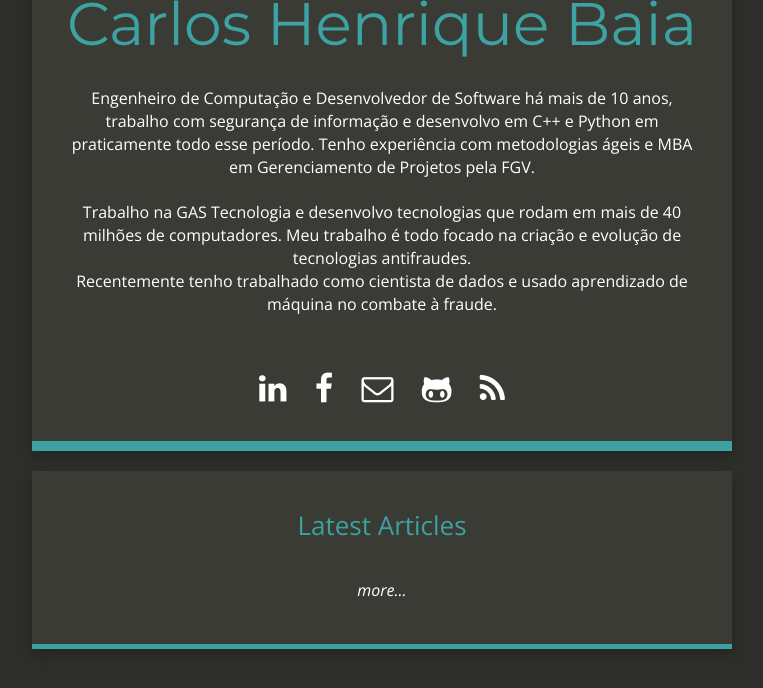
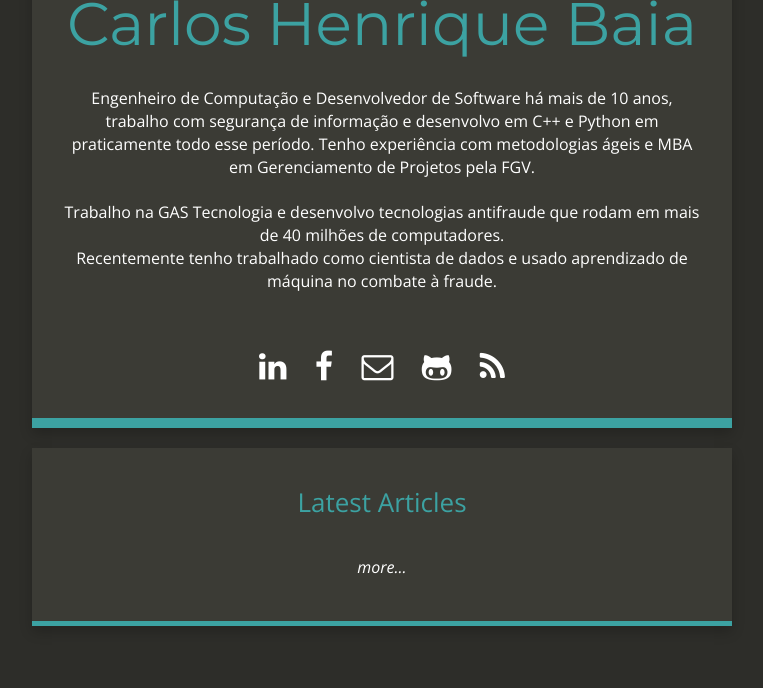
Before and after one commit to carlosbaia/carlosbaia.github.io, a Jekyll site: the page built from index.html, in a window 1280 px wide, cut to the strip 174-862 px from the top of the page. Shown: the whole strip, without its empty margins (258-1021 px from the left). Built offline with Jekyll 4.4.1, drawn with Linux system fonts in a browser that asks for light colours; nearby versions of some CDN libraries; Markdown is read by kramdown in place of the engine named in the settings.

Commit message:
Update _config.yml

```diff
--- a/_config.yml
+++ b/_config.yml
@@ -4,7 +4,7 @@
 description: "Carlos Henrique Baia`s personal page"
 baseurl: ""
 url: "http://carlosbaia.com/"
-title_description: "Engenheiro de Computação e Desenvolvedor de Software há mais de 10 anos, trabalho com segurança de informação e desenvolvo em C++ e Python em praticamente todo esse período. Tenho experiência com metodologias ágeis e MBA em Gerenciamento de Projetos pela FGV.<br><br>Trabalho na GAS Tecnologia e desenvolvo tecnologias que rodam em mais de 40 milhões de computadores. Meu trabalho é todo focado na criação e evolução de tecnologias antifraudes.<br>Recentemente tenho trabalhado como cientista de dados e usado aprendizado de máquina no combate à fraude."
+title_description: "Engenheiro de Computação e Desenvolvedor de Software há mais de 10 anos, trabalho com segurança de informação e desenvolvo em C++ e Python em praticamente todo esse período. Tenho experiência com metodologias ágeis e MBA em Gerenciamento de Projetos pela FGV.<br><br>Trabalho na GAS Tecnologia e desenvolvo tecnologias antifraude que rodam em mais de 40 milhões de computadores. <br>Recentemente tenho trabalhado como cientista de dados e usado aprendizado de máquina no combate à fraude."
 
 title_image: "https://s.gravatar.com/avatar/a094eb0d6a2614158242087840f2a7d7?s=200"
 google_analytics: "UA-71213574-1"
```
